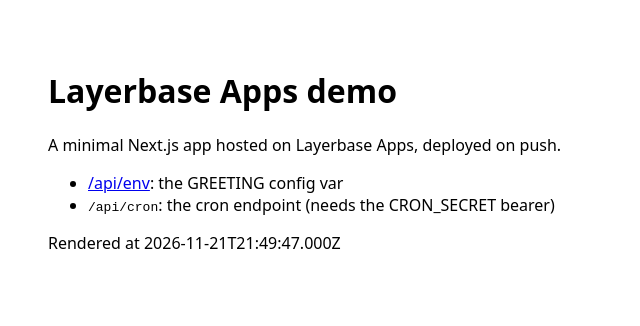
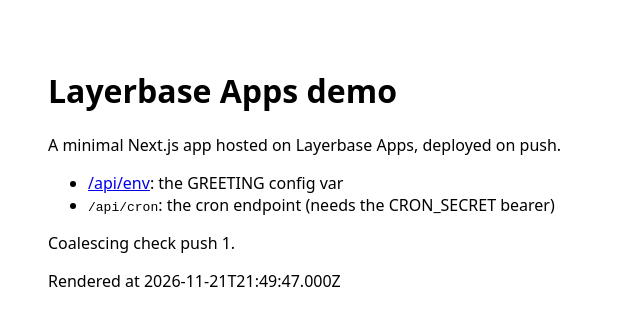
Before and after one commit to robertjbass/layerbase-apps-demo, a Next.js app: page / in a window 1280 px wide. Shown: the top 326 px of the page, without its empty margins (0-640 px from the left). Built offline with nearby package versions, Linux system fonts and the light colour scheme.

Commit message:
chore: Coalescing check push 1
One of three quick pushes to check that Layerbase builds only the newest while a build runs.

```diff
--- a/app/page.tsx
+++ b/app/page.tsx
@@ -12,6 +12,7 @@ export default function Home() {
           bearer)
         </li>
       </ul>
+      <p data-push="1">Coalescing check push 1.</p>
       <p>Rendered at {new Date().toISOString()}</p>
     </main>
   )
```
